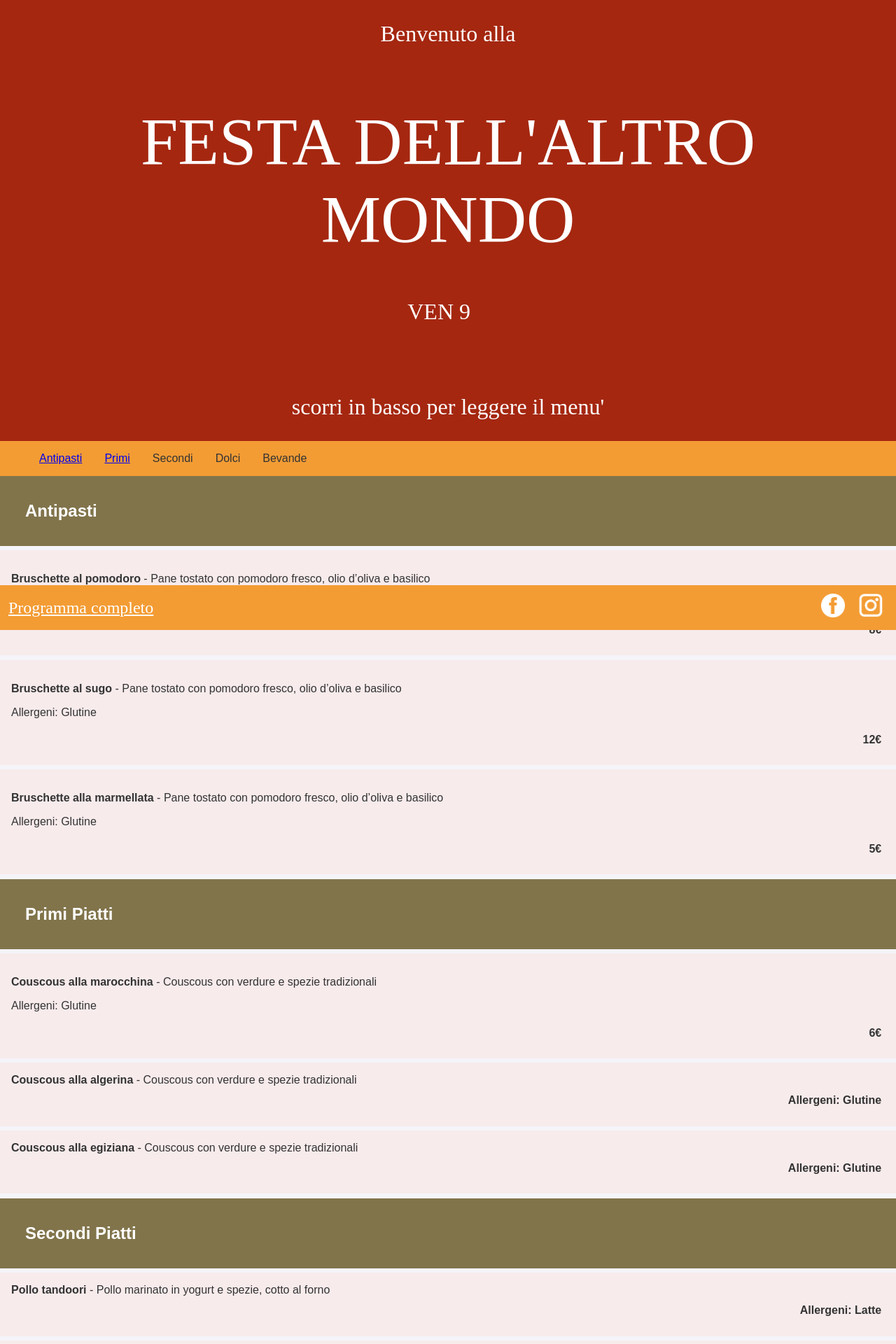
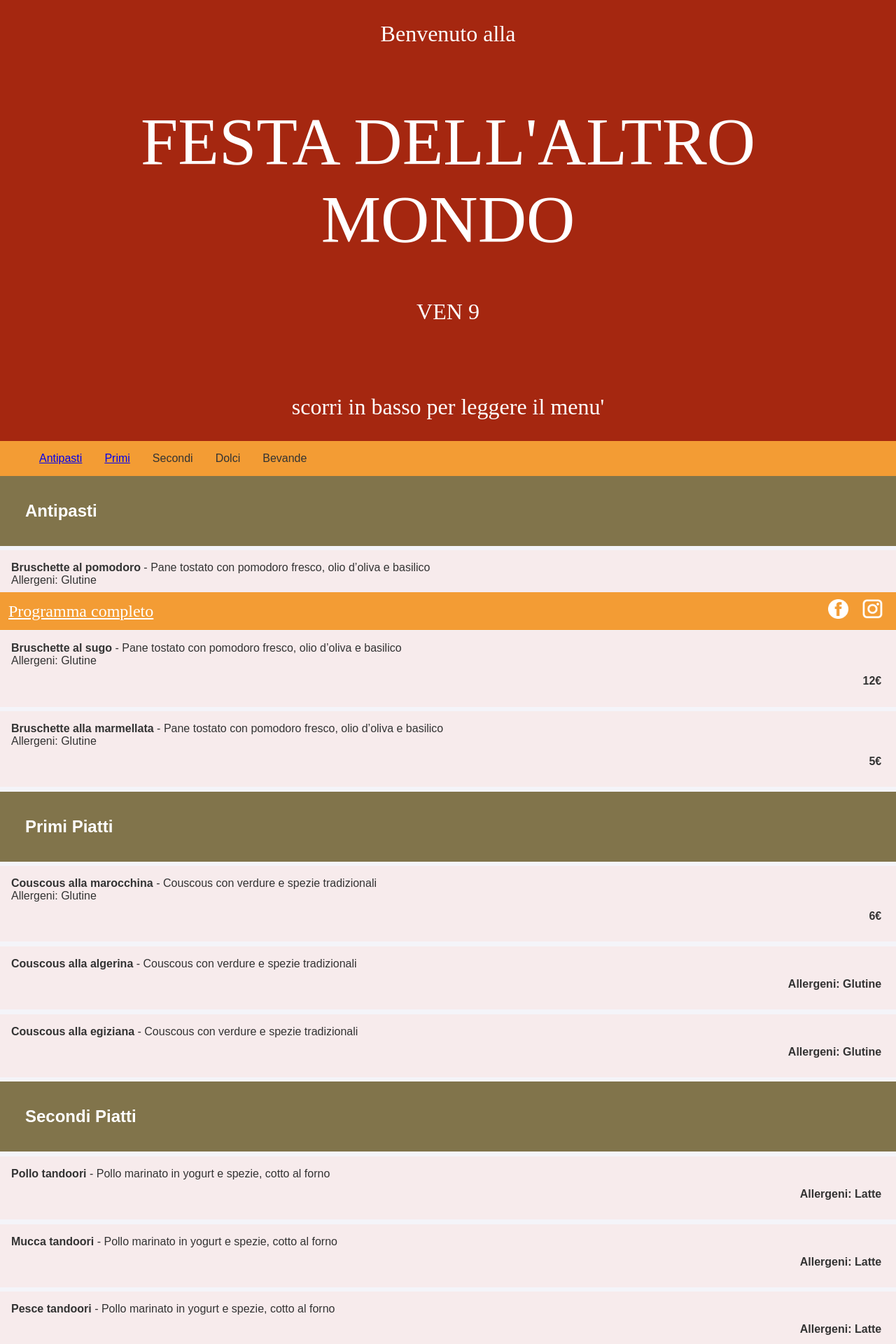
Before and after one commit to isottipietro/menu-altro-mondo, a Jekyll site: the page built from index.md, in a window 1280 px wide. Shown: the top 1920 px of the page at 70% size. Built offline with Jekyll 4.4.1, drawn with Linux system fonts in a browser that asks for light colours; some web fonts are replaced.

Commit message:
some changes

```diff
--- a/assets/css/style.css
+++ b/assets/css/style.css
@@ -122,12 +122,14 @@ header p {
 	animation-timeline: scroll();
     animation-range: 0vh 70vh;
     width: 100%;
+    align-items: center;
 }
 footer {
     position: fixed;
     left: 0;
     bottom: 0;
     width: 100%;
+    height: 6vh;
 }
 
 footer p {
@@ -157,11 +159,15 @@ li {
     padding: 1em;
     margin: 0.4em 0;
 }
+li p {
+    margin: 0;
+}
 li ul li {
     padding: 0.3em;
     text-align: right;
     font-weight: bold;
 }
+
 .socials {
     display: flex;
     align-items: center;
@@ -172,6 +178,7 @@ li ul li {
     color: white;
     font-family: 'Dirty Ego';
     font-size: 1.5em;
+    height: -webkit-fill-available;
 }
 
 .socials a {
@@ -180,7 +187,7 @@ li ul li {
 }
 
 img {
-    width: 1.4em;
+    width: 1.2em;
     padding: 0 0.3em;
 }
 
```
